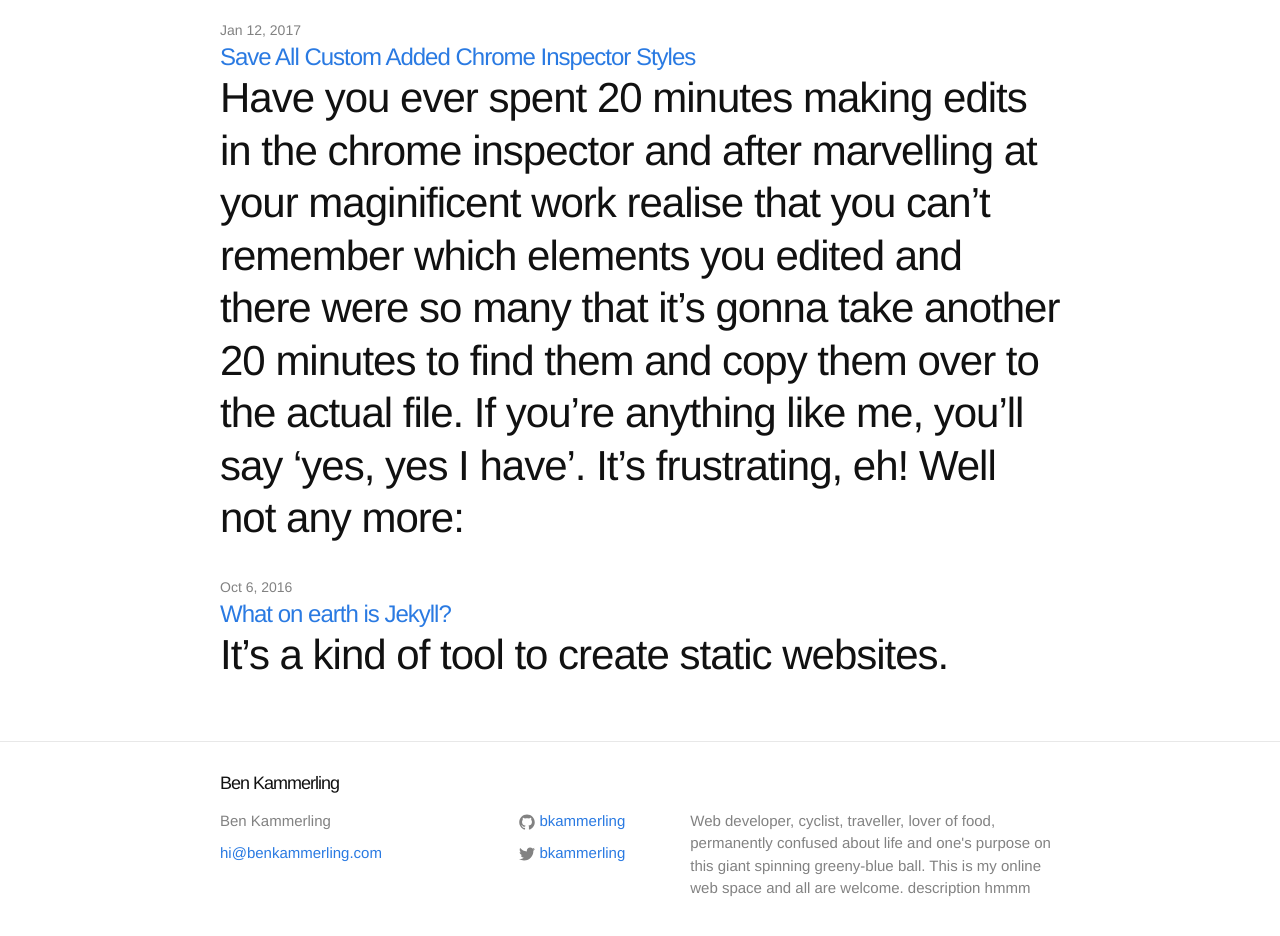
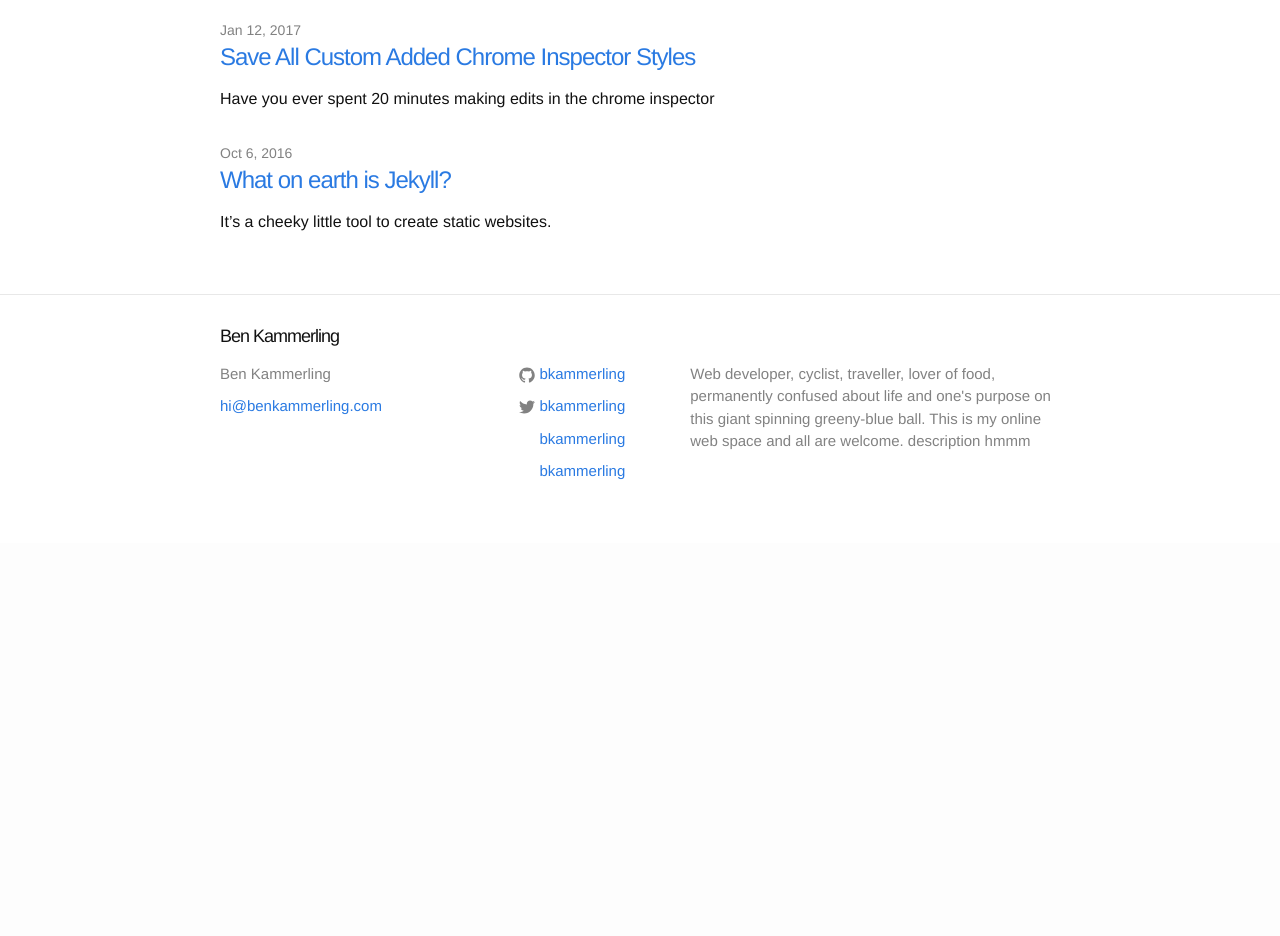
Before and after one commit to bkammerling/bkammerling.github.io, a Jekyll site: the page built from index.html, in a window 1280 px wide and 1400 px high, scrolled down 255 px. Shown: the part 440-1376 px from the top of the window. Built offline with Jekyll 4.4.1, drawn with Linux system fonts in a browser that asks for light colours; after the commit the page ends 1238 px from its top, so only the background shows below that.

Commit message:
post excerpt positioned better

```diff
--- a/_config.yml
+++ b/_config.yml
@@ -10,6 +10,8 @@
 url: "http://benkammerling.github.io" # the base hostname & protocol for your site
 twitter_username: bkammerling
 github_username:  bkammerling
+instagram_username: bkammerling
+linkedin_username: bkammerling
 
 # Build settings
 markdown: kramdown
--- a/_includes/footer.html
+++ b/_includes/footer.html
@@ -42,6 +42,39 @@
             </a>
           </li>
           {% endif %}
+
+          {% if site.instagram_username %}
+          <li>
+            <a href="https://twitter.com/{{ site.instagram_username }}">
+              <span class="icon  icon--instagram">
+                <svg viewBox="0 0 16 16">
+                    <g>
+                        <path d="M256 109.3c47.8 0 53.4 0.2 72.3 1 17.4 0.8 26.9 3.7 33.2 6.2 8.4 3.2 14.3 7.1 20.6 13.4 6.3 6.3 10.1 12.2 13.4 20.6 2.5 6.3 5.4 15.8 6.2 33.2 0.9 18.9 1 24.5 1 72.3s-0.2 53.4-1 72.3c-0.8 17.4-3.7 26.9-6.2 33.2 -3.2 8.4-7.1 14.3-13.4 20.6 -6.3 6.3-12.2 10.1-20.6 13.4 -6.3 2.5-15.8 5.4-33.2 6.2 -18.9 0.9-24.5 1-72.3 1s-53.4-0.2-72.3-1c-17.4-0.8-26.9-3.7-33.2-6.2 -8.4-3.2-14.3-7.1-20.6-13.4 -6.3-6.3-10.1-12.2-13.4-20.6 -2.5-6.3-5.4-15.8-6.2-33.2 -0.9-18.9-1-24.5-1-72.3s0.2-53.4 1-72.3c0.8-17.4 3.7-26.9 6.2-33.2 3.2-8.4 7.1-14.3 13.4-20.6 6.3-6.3 12.2-10.1 20.6-13.4 6.3-2.5 15.8-5.4 33.2-6.2C202.6 109.5 208.2 109.3 256 109.3M256 77.1c-48.6 0-54.7 0.2-73.8 1.1 -19 0.9-32.1 3.9-43.4 8.3 -11.8 4.6-21.7 10.7-31.7 20.6 -9.9 9.9-16.1 19.9-20.6 31.7 -4.4 11.4-7.4 24.4-8.3 43.4 -0.9 19.1-1.1 25.2-1.1 73.8 0 48.6 0.2 54.7 1.1 73.8 0.9 19 3.9 32.1 8.3 43.4 4.6 11.8 10.7 21.7 20.6 31.7 9.9 9.9 19.9 16.1 31.7 20.6 11.4 4.4 24.4 7.4 43.4 8.3 19.1 0.9 25.2 1.1 73.8 1.1s54.7-0.2 73.8-1.1c19-0.9 32.1-3.9 43.4-8.3 11.8-4.6 21.7-10.7 31.7-20.6 9.9-9.9 16.1-19.9 20.6-31.7 4.4-11.4 7.4-24.4 8.3-43.4 0.9-19.1 1.1-25.2 1.1-73.8s-0.2-54.7-1.1-73.8c-0.9-19-3.9-32.1-8.3-43.4 -4.6-11.8-10.7-21.7-20.6-31.7 -9.9-9.9-19.9-16.1-31.7-20.6 -11.4-4.4-24.4-7.4-43.4-8.3C310.7 77.3 304.6 77.1 256 77.1L256 77.1z"/>
+                        <path d="M256 164.1c-50.7 0-91.9 41.1-91.9 91.9s41.1 91.9 91.9 91.9 91.9-41.1 91.9-91.9S306.7 164.1 256 164.1zM256 315.6c-32.9 0-59.6-26.7-59.6-59.6s26.7-59.6 59.6-59.6 59.6 26.7 59.6 59.6S288.9 315.6 256 315.6z"/>
+                        <circle cx="351.5" cy="160.5" r="21.5"/>
+                    </g>
+                </svg>
+              </span>
+
+              <span class="username">{{ site.instagram_username }}</span>
+            </a>
+          </li>
+          {% endif %}
+
+          {% if site.linkedin_username %}
+          <li>
+            <a href="https://twitter.com/{{ site.linkedin_username }}">
+              <span class="icon  icon--linkedin">
+                <svg viewBox="0 0 16 16">
+                    <path d="M186.4 142.4c0 19-15.3 34.5-34.2 34.5 -18.9 0-34.2-15.4-34.2-34.5 0-19 15.3-34.5 34.2-34.5C171.1 107.9 186.4 123.4 186.4 142.4zM181.4 201.3h-57.8V388.1h57.8V201.3zM273.8 201.3h-55.4V388.1h55.4c0 0 0-69.3 0-98 0-26.3 12.1-41.9 35.2-41.9 21.3 0 31.5 15 31.5 41.9 0 26.9 0 98 0 98h57.5c0 0 0-68.2 0-118.3 0-50-28.3-74.2-68-74.2 -39.6 0-56.3 30.9-56.3 30.9v-25.2H273.8z"/>
+                </svg>
+              </span>
+
+              <span class="username">{{ site.linkedin_username }}</span>
+            </a>
+          </li>
+          {% endif %}
+
         </ul>
       </div>
 
--- a/_posts/2016-10-06-what-on-earth-is-jekyll.markdown
+++ b/_posts/2016-10-06-what-on-earth-is-jekyll.markdown
@@ -7,7 +7,7 @@
   - tools
 ---
 
-It's a kind of tool to create static websites.
+It's a cheeky little tool to create static websites.
 
 ## What's a static website?
 Well if you've ever built a website, you probably started by simply creating one file, an HTML document.
--- a/_posts/2017-01-13-save-all-custom-added-chrome-inspector-styles.markdown
+++ b/_posts/2017-01-13-save-all-custom-added-chrome-inspector-styles.markdown
@@ -5,9 +5,11 @@
 categories:
   - web development
   - tools
+excerpt_separator: <!--more-->
+
 ---
 
-Have you ever spent 20 minutes making edits in the chrome inspector and after marvelling at your maginificent work realise that you can't remember which elements you edited and there were so many that it's gonna take another 20 minutes to find them and copy them over to the actual file. If you're anything like me, you'll say 'yes, yes I have'. It's frustrating, eh! Well not any more:
+Have you ever spent 20 minutes making edits in the chrome inspector<!--more--> and after marvelling at your maginificent work realise that you can't remember which elements you edited and there were so many that it's gonna take another 20 minutes to find them and copy them over to the actual file. If you're anything like me, you'll say 'yes, yes I have'. It's frustrating, eh! Well not any more:
 
 ![Chrome Inspector showing some newly selected elements with their styles in CSS]({{ site.url }}/uploads/inspector-screenshot.png)
 
--- a/about.md
+++ b/about.md
@@ -4,8 +4,11 @@
 permalink: /about/
 ---
 
-This is the base Jekyll theme. You can find out more info about customizing your Jekyll theme, as well as basic Jekyll usage documentation at [jekyllrb.com](http://jekyllrb.com/)
 
-You can find the source code for the Jekyll new theme at: [github.com/jglovier/jekyll-new](https://github.com/jglovier/jekyll-new)
+This is the online space of a fine young gentleman. One that enjoys many things but manages to find enjoyment in almost everything. One that likes to build, create, fix, improve. One that likes to see, move, capture, explore. One that likes to play, encourage, motivate, praise.
 
-You can find the source code for Jekyll at [github.com/jekyll/jekyll](https://github.com/jekyll/jekyll)
+In other words, I'm an enthusiastic guy. Hobbys and skills include front end web development, cycling, acousitc guitar, travel and people.
+
+---
+
+![Ben looking out over an overcast Göteborg day]({{ site.url }}/uploads/me-goteborg.jpg)
--- a/index.html
+++ b/index.html
@@ -26,8 +26,8 @@
 
         <h2>
           <a class="post-link" href="{{ post.url | prepend: site.baseurl }}">{{ post.title }}</a>
-          {{ post.excerpt }}
         </h2>
+        <p>{{ post.excerpt }}</p>
       </li>
     {% endfor %}
   </ul>
```
Also changed, not shown: uploads/me-goteborg.jpg (added).
